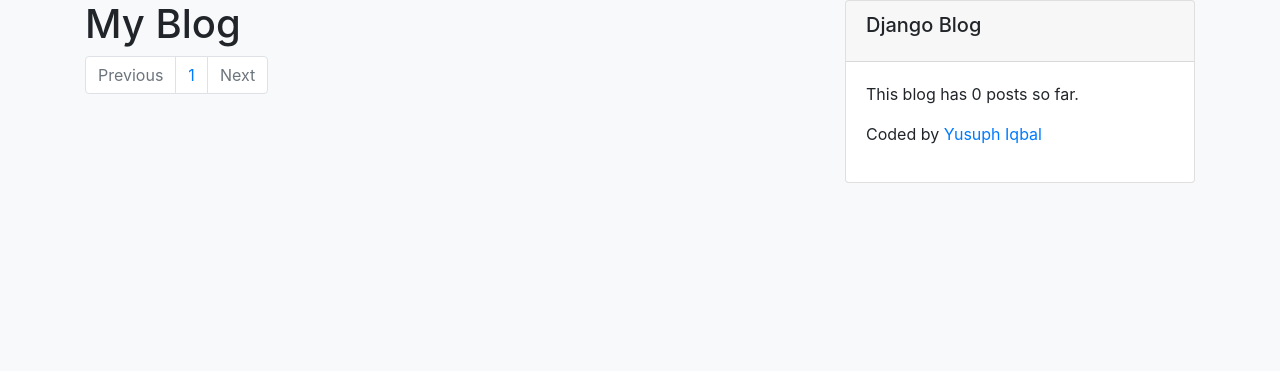
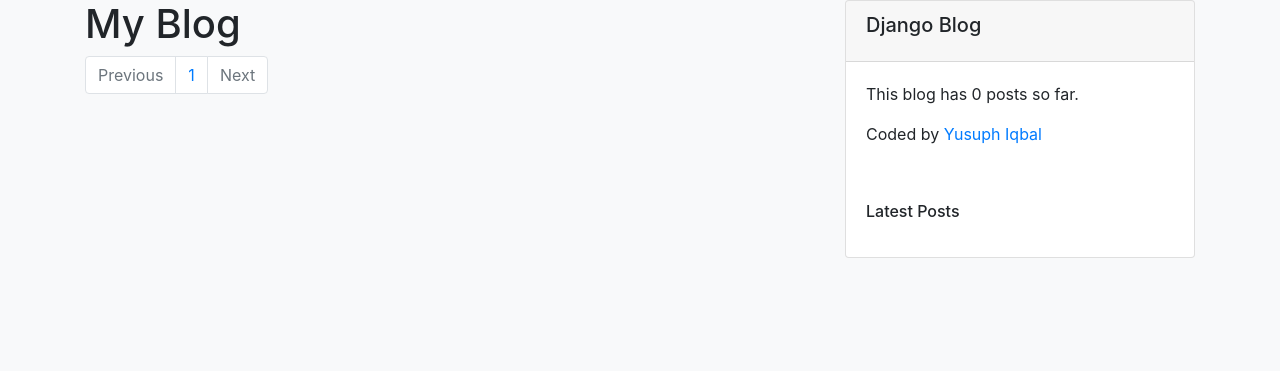
Before and after one commit to yusuphiqbal/django-blog, a Django app: page /blog/ in a window 1280 px wide. Shown: the part 105-476 px from the top of the page. Run offline with Django 3.2, Linux system fonts and the light colour scheme; data that the repository does not hold is empty; some libraries are stand-ins or nearby versions.

Commit message:
Added template tag to displa 3 latest published posts

```diff
--- a/blog/templates/blog/base.html
+++ b/blog/templates/blog/base.html
@@ -27,6 +27,10 @@
                         <p>This blog has {% total_posts %} posts so far.</p>
                         <p>Coded by <a href="https://github.com/yusuphiqbal" target="_blank">Yusuph Iqbal</a></p>
                     </div>
+                    <div class="card-body">
+                        <h6 class="card-title">Latest Posts</h6>
+                        {% show_latest_posts 3 %}
+                    </div>
                 </div>
             </div>
         </div>
```
